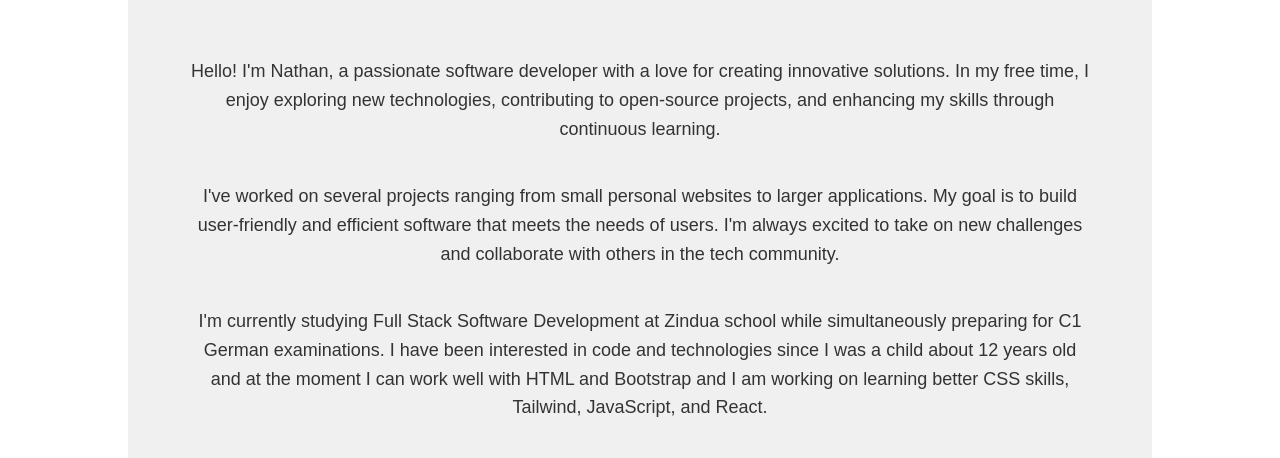
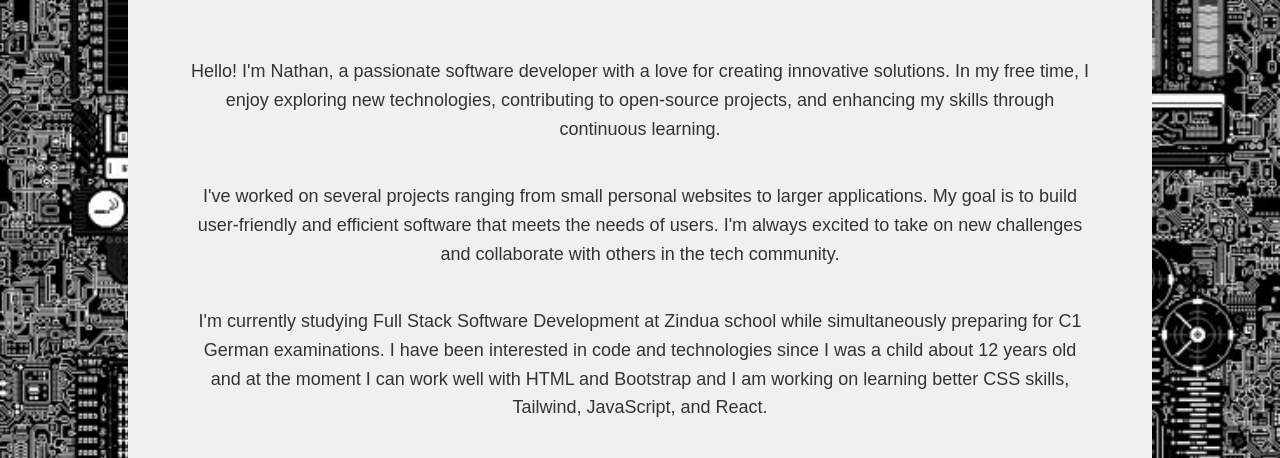
Before and after one commit to kibetnathan/myportfolio, a plain HTML site: page about.html in a window 1280 px wide. Shown: the part 448-906 px from the top of the page. Drawn offline with Linux system fonts and the light colour scheme; the site is published under a folder, as on GitHub Pages, so addresses that start at the root find nothing.

Commit message:
fix file paths

```diff
--- a/styles/about.css
+++ b/styles/about.css
@@ -1,6 +1,6 @@
 body{
     width: 100vw;
-    background: url(/images/background.jpg) no-repeat center center/cover;
+    background: url(../images/background.jpg) no-repeat center center/cover;
 }
 .aboutbody{
     background-color: #f0f0f0;
--- a/styles/contact.css
+++ b/styles/contact.css
@@ -1,6 +1,6 @@
 body{
     width: 100vw;
-    background: url(/images/background.jpg) no-repeat center center/cover;
+    background: url(../images/background.jpg) no-repeat center center/cover;
 }
 .contactbody{
     background-color: #f0f0f0;
--- a/styles/main.css
+++ b/styles/main.css
@@ -82,7 +82,7 @@ footer {
 }
 #hero {
   height: 100vh;
-  background: url(/images/hero\ bg.jpg) no-repeat center center/cover;
+  background: url(../images/hero\ bg.jpg) no-repeat center center/cover;
   display: flex;
   flex-direction: column;
   justify-content: center;
```
Also changed, not shown: 1 other file.
